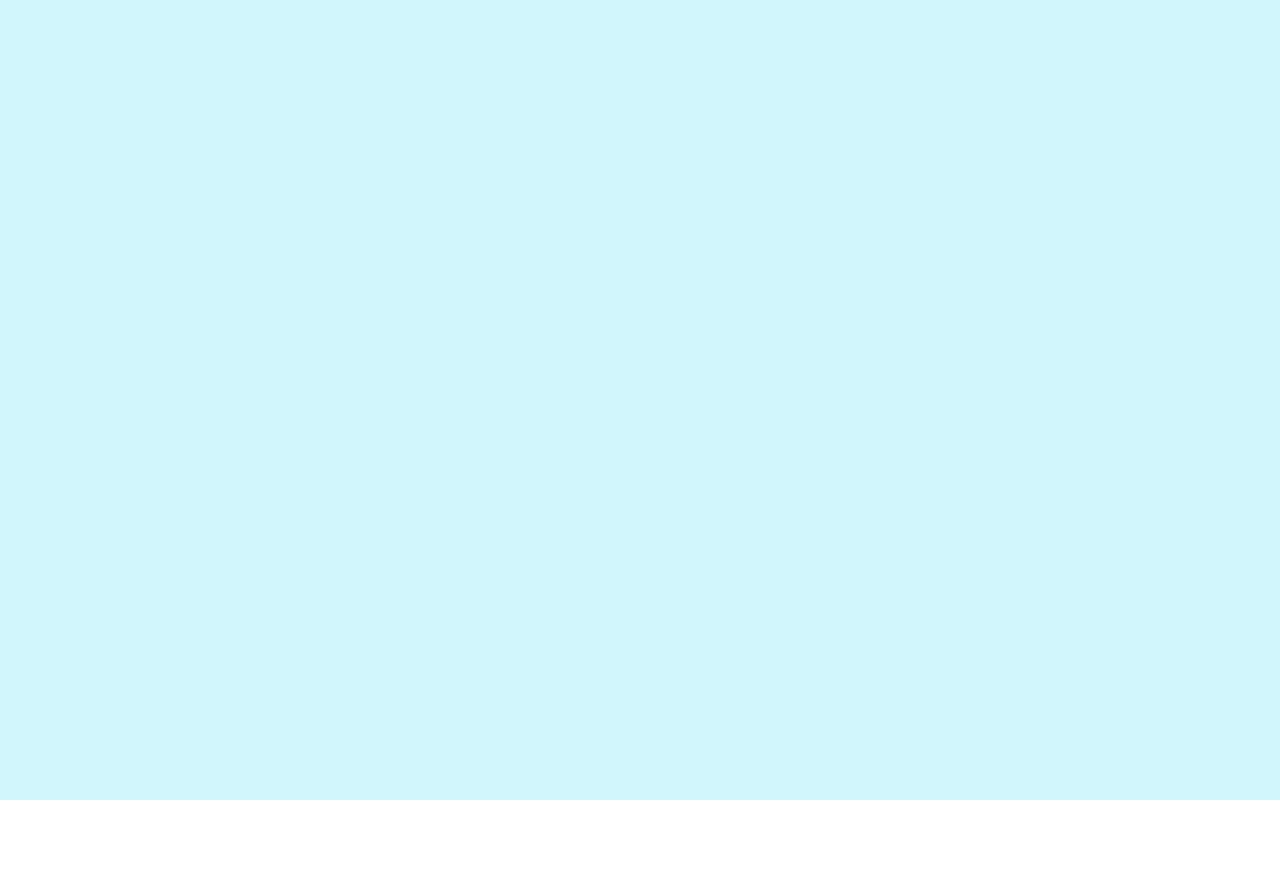
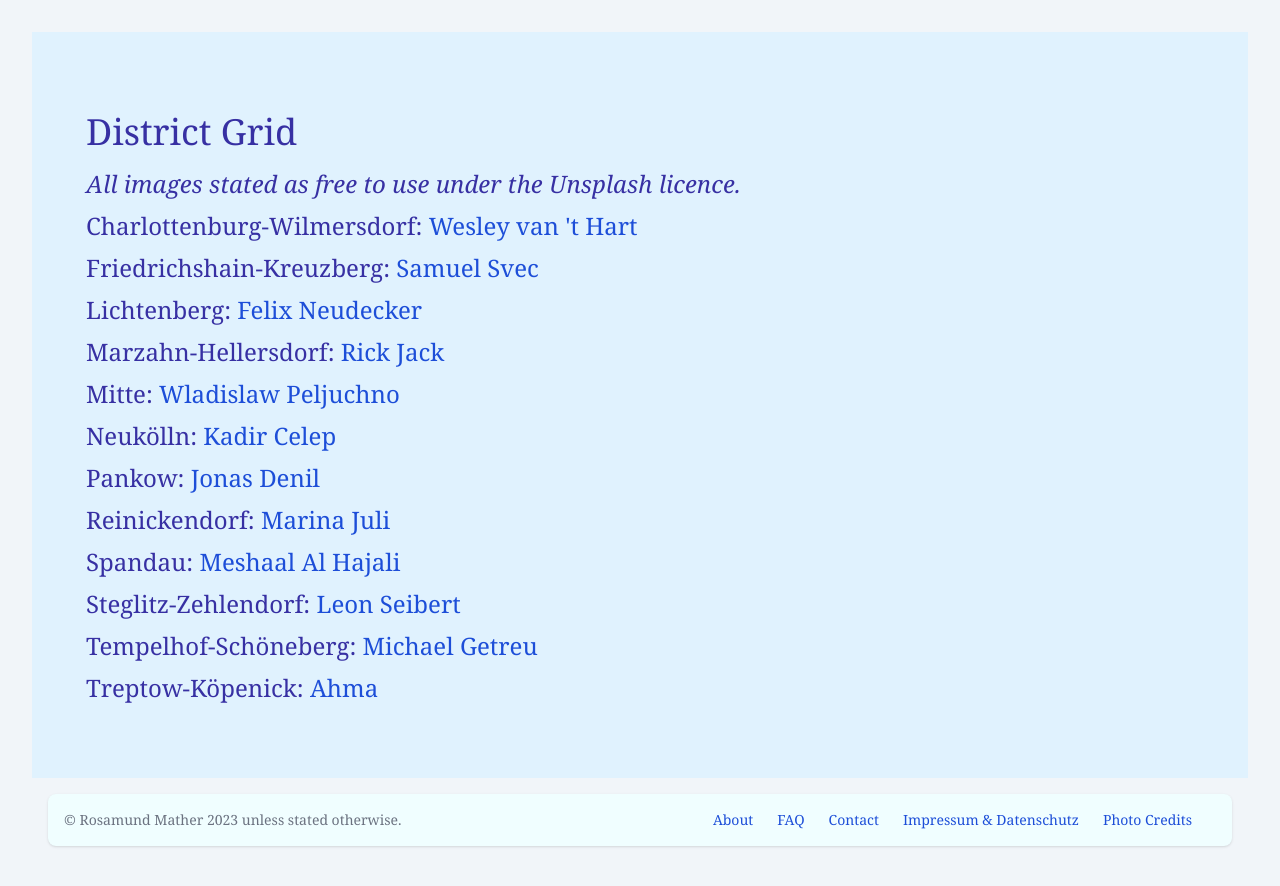
Before and after one commit to rosamundm/womens-history-of-berlin--frontend, a React (Create React App) app: page /credits in a window 1280 px wide. Before the commit this address had no page. Shown: the top 886 px of the page. Before the commit the page ends 800 px from the top, so only its background shows below. Built offline with nearby package versions, Linux system fonts and the light colour scheme.

Commit message:
Add district photo credits

```diff
--- a/src/App.js
+++ b/src/App.js
@@ -8,6 +8,7 @@ import AboutPage from "./components/staticPages/About.js";
 import ContactPage from "./components/staticPages/Contact.js";
 import FaqPage from "./components/staticPages/FAQ.js";
 import ImpressumDatenschutzPage from "./components/staticPages/ImpressumDatenschutz.js";
+import PhotoCreditsPage from "./components/staticPages/PhotoCredits.js";
 
 export default function App() {
 
@@ -30,7 +31,7 @@ export default function App() {
                 <Route path="/contact" element={<ContactPage/>}/>
                 <Route path="/faq" element={<FaqPage/>}/>
                 <Route path="/impressum" element={<ImpressumDatenschutzPage/>}/>
-
+                <Route path="/credits" element={<PhotoCreditsPage/>}/>
 
               </Routes>
             </Router>
--- a/src/components/layout/Footer.js
+++ b/src/components/layout/Footer.js
@@ -7,14 +7,9 @@ function Footer() {
     <footer class="bg-[#F0FEFF] rounded-lg shadow m-4">
       <div class="w-full mx-auto max-w-screen-xl p-4 md:flex md:items-center md:justify-between">
         <span class="text-sm text-gray-500 sm:text-center">
-          © Rosamund Mather {(new Date().getFullYear())}
+          © Rosamund Mather {(new Date().getFullYear())} unless stated otherwise.
         </span>
-        <ul class="flex flex-wrap items-center mt-3 text-sm font-medium text-gray-500 sm:mt-0">
-          <li>
-            <Link to="/districts" class="mr-4 hover:underline md:mr-6">
-              Districts
-            </Link>
-          </li>
+        <ul class="flex flex-wrap mt-3 text-sm font-medium text-gray-500 sm:mt-0">
           <li>
             <Link to="/about" class="mr-4 hover:underline md:mr-6">
               About
@@ -32,7 +27,12 @@ function Footer() {
           </li>
           <li>
             <Link to="/impressum" class="mr-4 hover:underline md:mr-6">
-              Impressum/Datenschutz
+              Impressum & Datenschutz
+            </Link>
+          </li>
+          <li>
+            <Link to="/credits" class="mr-4 hover:underline md:mr-6">
+              Photo Credits
             </Link>
           </li>
       </ul>
--- /dev/null
+++ b/src/components/staticPages/PhotoCredits.js
@@ -0,0 +1,74 @@
+import React from "react";
+import Footer from "../layout/Footer";
+
+export default function PhotoCreditsPage() {
+
+    return (
+        <div class="container p-8 bg-slate-100">
+
+          <div class="p-6 bg-sky-100">
+
+              <div className="eponym-basic-info" class="sm:p-2.5 md:p-5 lg:p-5 sm:text-lg md:text-2xl lg:text-2xl sm:text-left md:text-justify lg:text-justify g-sky-100">
+
+                <div class="p-5 px-2.5">
+                    <div class="text-4xl py-4">
+                        District Grid
+                    </div>
+                    <ul>
+                        <li class="pb-2.5 italic">
+                            All images stated as free to use under the Unsplash licence.
+                        </li>
+                        <li class="pb-2.5">
+                            Charlottenburg-Wilmersdorf: <a href="https://unsplash.com/photos/GuJTk6o14YE">Wesley van 't Hart</a>
+                        </li>
+                        <li class="pb-2.5">
+                            Friedrichshain-Kreuzberg: <a href="https://unsplash.com/photos/ufvlq9PQXd8">Samuel Svec</a>
+                        </li>
+                        <li class="pb-2.5">
+                            Lichtenberg: <a href="https://unsplash.com/photos/vzIspm3hqio">Felix Neudecker</a>
+                        </li>
+                        <li class="pb-2.5">
+                            Marzahn-Hellersdorf: <a href="https://unsplash.com/photos/obvV51RPhCM">Rick Jack</a>
+                        </li>
+                        <li class="pb-2.5">
+                            Mitte: <a href="https://unsplash.com/photos/BsG6EmYNf7E">Wladislaw Peljuchno</a>
+                        </li>
+                        <li class="pb-2.5">
+                            Neukölln: <a href="https://unsplash.com/photos/p4LKCBWWQIE">Kadir Celep</a>
+                        </li>
+                        <li class="pb-2.5">
+                            Pankow: <a href="https://unsplash.com/photos/DoMEXHiQMZw">Jonas Denil</a>
+                        </li>
+                        <li class="pb-2.5">
+                            Reinickendorf: <a href="https://unsplash.com/photos/QGSO362uJlc">Marina Juli</a>
+                        </li>
+                        <li class="pb-2.5">
+                            Spandau: <a href="https://unsplash.com/photos/KTFFklZTvao">Meshaal Al Hajali</a>
+                        </li>
+                        <li class="pb-2.5">
+                            Steglitz-Zehlendorf: <a href="https://unsplash.com/photos/p5m27crWPdQ">Leon Seibert</a>
+                        </li>
+                        <li class="pb-2.5">
+                            Tempelhof-Schöneberg: <a href="https://unsplash.com/photos/x7c5AgzyQgg">Michael Getreu</a>
+                        </li>
+                        <li class="pb-2.5">
+                            Treptow-Köpenick: <a href="https://unsplash.com/photos/CDYjhgVDrBM">Ahma</a>
+                        </li>
+                    </ul>
+
+                </div>
+
+              </div>
+
+          </div>
+
+          <div>
+            <Footer/>
+          </div>
+
+
+        </div>
+
+    )
+
+};
```
